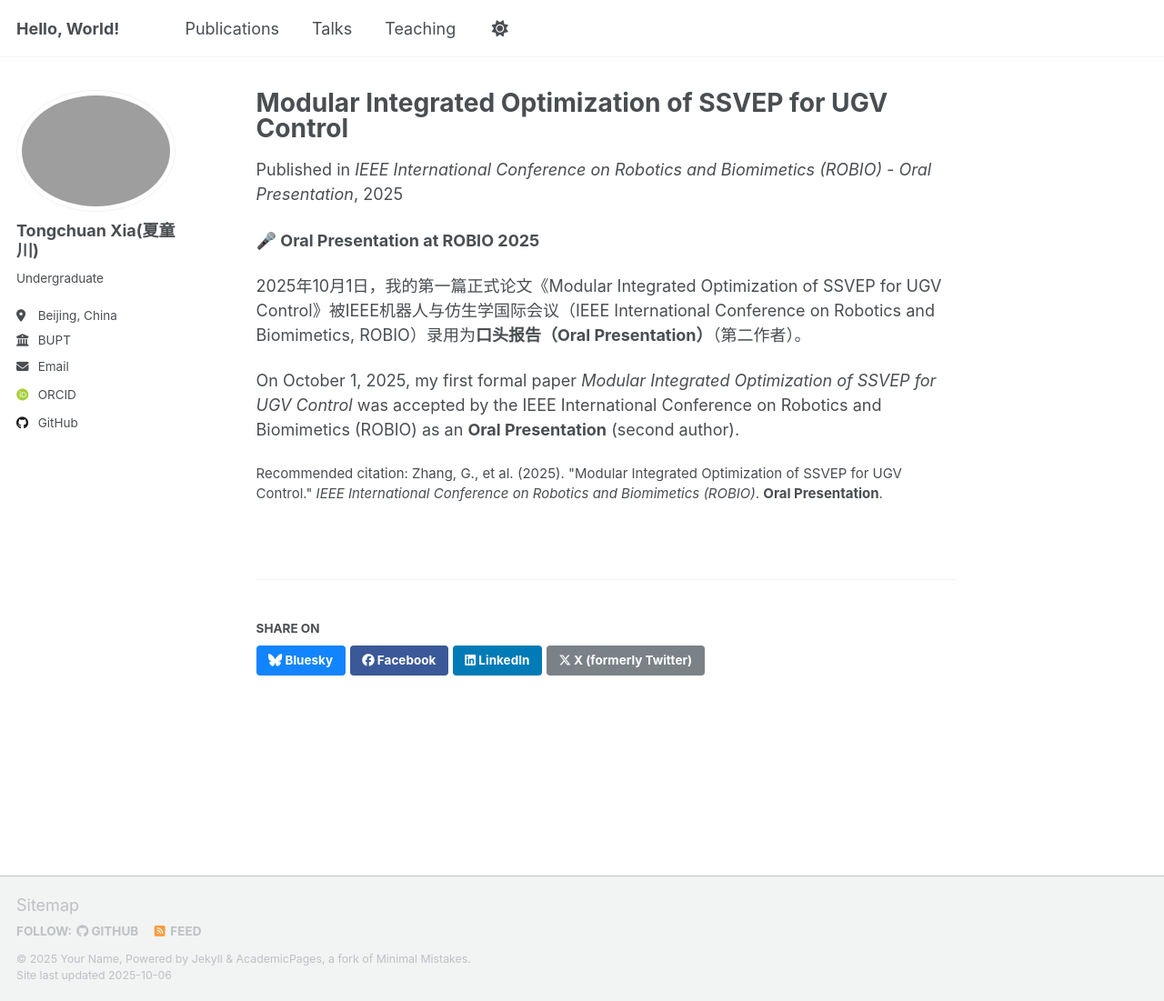
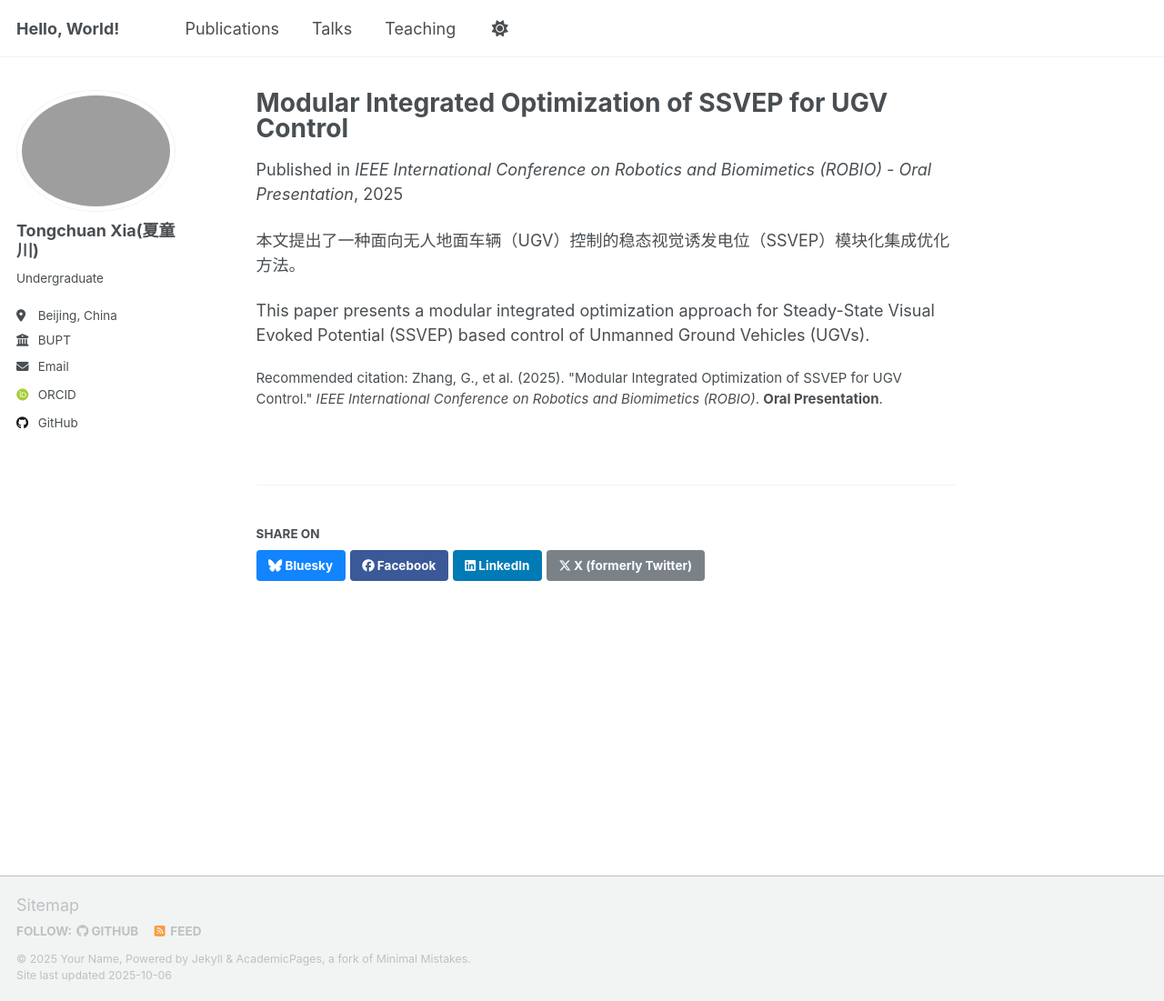
Before and after one commit to Heartune/Heartune.github.io, a Jekyll site: the page built from _publications/2025-10-01-ssvep-ugv-control.md, in a window 1280 px wide and 1101 px high. Shown: the whole window at 91% size. Built offline with Jekyll 4.4.1, drawn with Linux system fonts in a browser that asks for light colours; some web fonts are replaced; a script that is not in the unit is left out.

Commit message:
Update ROBIO paper description with Oral Presentation details
- Add Oral Presentation highlight in about page (both Chinese and English)
- Refine publication excerpt to be more descriptive
- Remove redundant personal statement from publication page

🤖 Generated with [Claude Code](https://claude.com/claude-code)

Co-Authored-By: Claude <noreply@anthropic.com>

```diff
--- a/_publications/2025-10-01-ssvep-ugv-control.md
+++ b/_publications/2025-10-01-ssvep-ugv-control.md
@@ -3,7 +3,7 @@ title: "Modular Integrated Optimization of SSVEP for UGV Control"
 collection: publications
 category: manuscripts
 permalink: /publication/2025-10-01-ssvep-ugv-control
-excerpt: 'My first formal paper on SSVEP-based UGV control. **Oral Presentation** at ROBIO 2025 (Second Author).'
+excerpt: 'This paper presents a modular integrated optimization approach for Steady-State Visual Evoked Potential (SSVEP) based control of Unmanned Ground Vehicles (UGVs). **Oral Presentation** at ROBIO 2025.'
 date: 2025-10-01
 venue: 'IEEE International Conference on Robotics and Biomimetics (ROBIO) - Oral Presentation'
 # slidesurl: 'http://academicpages.github.io/files/slides1.pdf'
@@ -12,8 +12,7 @@ venue: 'IEEE International Conference on Robotics and Biomimetics (ROBIO) - Oral
 citation: 'Zhang, G., et al. (2025). &quot;Modular Integrated Optimization of SSVEP for UGV Control.&quot; <i>IEEE International Conference on Robotics and Biomimetics (ROBIO)</i>. <b>Oral Presentation</b>.'
 ---
 
-**🎤 Oral Presentation at ROBIO 2025**
 
-2025年10月1日，我的第一篇正式论文《Modular Integrated Optimization of SSVEP for UGV Control》被IEEE机器人与仿生学国际会议（IEEE International Conference on Robotics and Biomimetics, ROBIO）录用为**口头报告（Oral Presentation）**（第二作者）。
+本文提出了一种面向无人地面车辆（UGV）控制的稳态视觉诱发电位（SSVEP）模块化集成优化方法。
 
-On October 1, 2025, my first formal paper *Modular Integrated Optimization of SSVEP for UGV Control* was accepted by the IEEE International Conference on Robotics and Biomimetics (ROBIO) as an **Oral Presentation** (second author).
+This paper presents a modular integrated optimization approach for Steady-State Visual Evoked Potential (SSVEP) based control of Unmanned Ground Vehicles (UGVs).
```
Also changed, not shown: _pages/about.md (+2 -2 lines).
